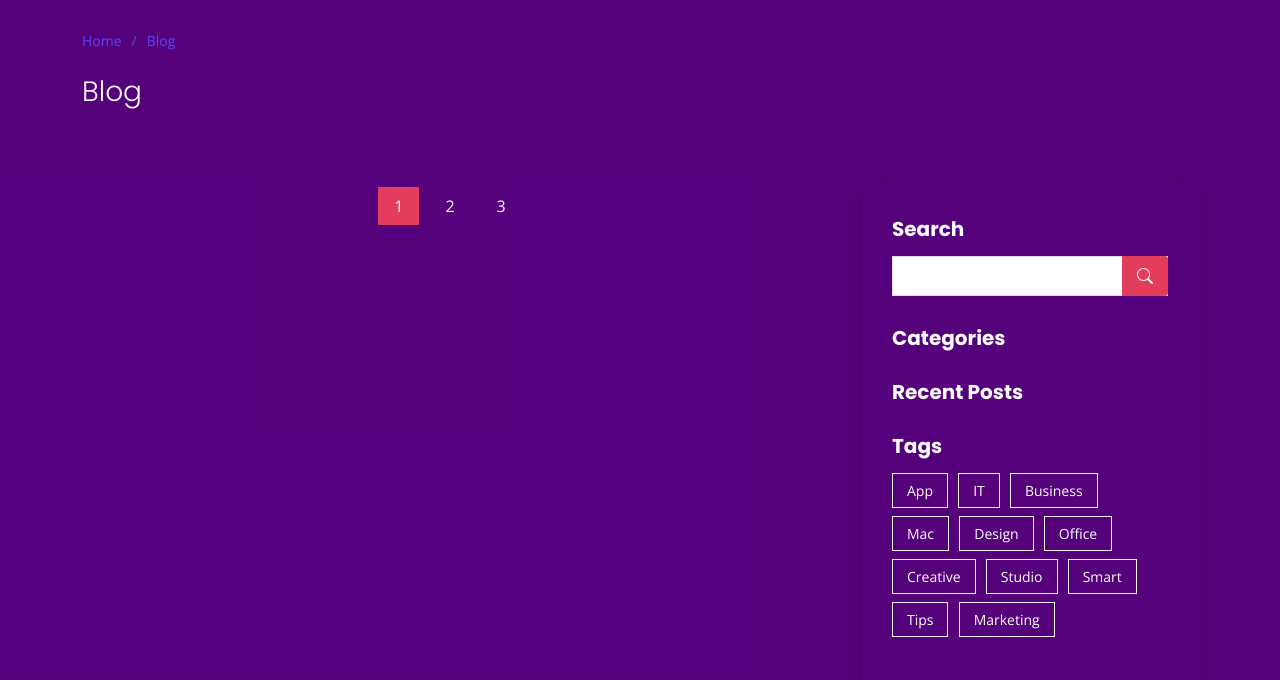
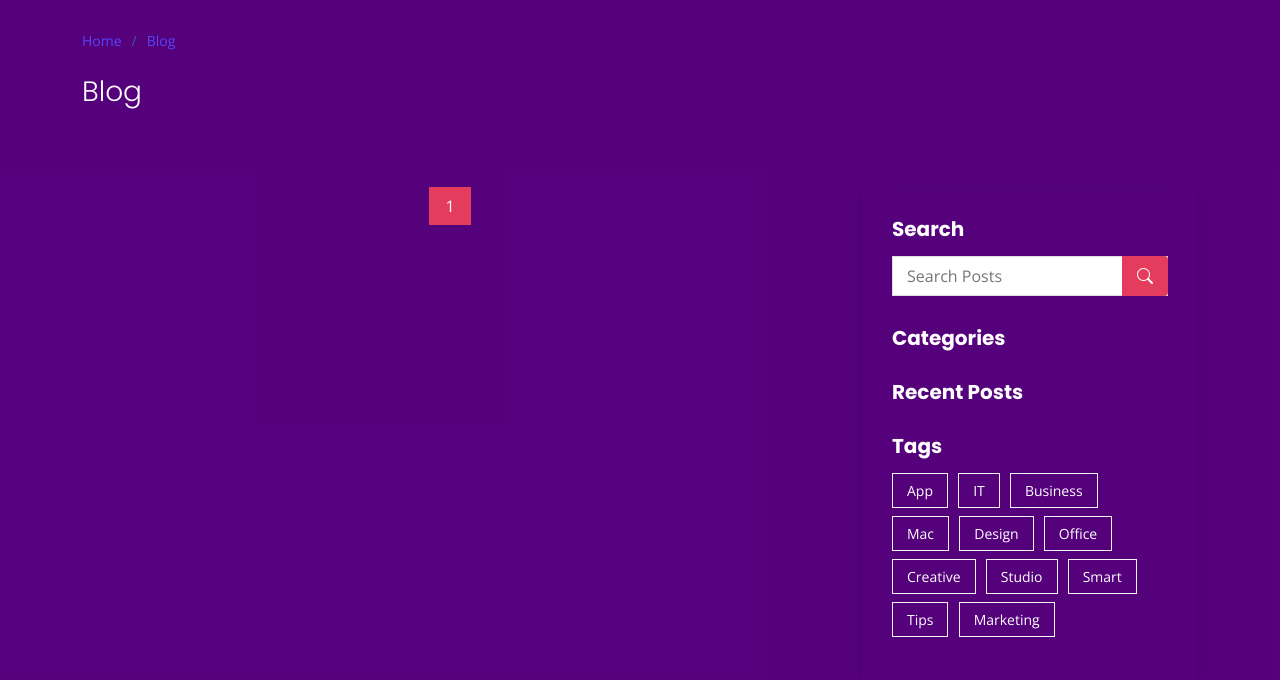
Before and after one commit to Pooriya1998/Main-Website, a Django app: page /blog/ in a window 1280 px wide. Shown: the part 85-765 px from the top of the page. Run offline with Django 3.2, Linux system fonts and the light colour scheme; data that the repository does not hold is empty; some libraries are stand-ins or nearby versions.

Commit message:
1. Setting the pagination section in the blog 2. Adjusting the search section in the blog 3. Setting the filtering section based on the author in the blog 4. Updating the view section in the blog

```diff
--- a/blog/urls.py
+++ b/blog/urls.py
@@ -6,5 +6,7 @@ app_name = 'blog'
 urlpatterns = [
     path('', blog_view, name='index'),
     path('<int:pid>', blog_single_view, name='single'),
-    path('category/<str:cat_name>/', blog_category_view, name='category'),
+    path('category/<str:cat_name>/', blog_view, name='category'),
+    path('author/<str:author_username>/', blog_view, name='author'),
+    path('search/', blog_search, name='search'),
 ]
--- a/blog/views.py
+++ b/blog/views.py
@@ -1,33 +1,47 @@
 from django.shortcuts import render, get_object_or_404
 from blog.models import Post, Category
+from django.core.paginator import Paginator, EmptyPage, PageNotAnInteger
 from blog.management import *
 import datetime
 
 
-def blog_view(request):
-
+def blog_view(request, **kwargs):
+    global page_number
     check_status()
 
-    published_posts = Post.objects.exclude(published_date__gt=datetime.datetime.now())
+    posts = Post.objects.exclude(published_date__gt=datetime.datetime.now())
+    if kwargs.get('cat_name') is not None:
+        posts = posts.filter(category__name=kwargs['cat_name'])
+    if kwargs.get('author_username') is not None:
+        posts = posts.filter(author__username=kwargs['author_username'])
+    posts = Paginator(posts, 3)
+
+    try:
+        page_number = request.GET.get('page')
+        posts = posts.get_page(page_number)
+    except PageNotAnInteger:
+        posts = posts.get_page(1)
+    except EmptyPage:
+        posts = posts.get_page(1)
+
     all_cats = Category.objects.all()
-
-    context = {'posts': published_posts, 'all_cats': all_cats}
+    context = {'posts': posts, 'all_cats': all_cats}
     return render(request, 'blog/blog.html', context)
 
 
 def blog_single_view(request, pid):
-
     add_counted_views(pid)
-
     post = get_object_or_404(Post, pk=pid, status=1)
     all_cats = Category.objects.all()
-
     context = {'post': post, 'all_cats': all_cats}
     return render(request, 'blog/blog-single.html', context)
 
 
-def blog_category_view(request, cat_name):
+def blog_search(request):
     posts = Post.objects.filter(status=1)
-    posts = posts.filter(category__name=cat_name)
+    if request.method == 'GET':
+        if s := request.GET.get('s'):
+            posts = posts.filter(content__contains=s)
+
     context = {'posts': posts}
     return render(request, 'blog/blog.html', context)
--- a/templates/blog/blog-blog-section.html
+++ b/templates/blog/blog-blog-section.html
@@ -41,9 +41,13 @@
 
             <div class="blog-pagination">
               <ul class="justify-content-center">
-                <li class="active"><a href="#">1</a></li>
-                <li><a href="#">2</a></li>
-                <li><a href="#">3</a></li>
+                {% for i in posts.paginator.page_range %}
+                {% if posts.number == i %}
+                  <li class="active"><a href="?page={{i}}">{{i}}</a></li>
+                {% else %}
+                  <li><a href="?page={{i}}">{{i}}</a></li>
+                {% endif %}
+                {% endfor %}
               </ul>
             </div>
 
--- a/templates/blog/blog-blog-sidebar.html
+++ b/templates/blog/blog-blog-sidebar.html
@@ -6,8 +6,8 @@
 
               <h3 class="sidebar-title">Search</h3>
               <div class="sidebar-item search-form">
-                <form action="">
-                  <input type="text">
+                <form action="{% url 'blog:search' %}" method="get">
+                  <input placeholder="Search Posts" name="s" type="text">
                   <button type="submit"><i class="bi bi-search"></i></button>
                 </form>
               </div><!-- End sidebar search formn-->
--- a/templates/blog/blog-single.html
+++ b/templates/blog/blog-single.html
@@ -79,7 +79,7 @@
 
               <div class="entry-meta">
                 <ul>
-                  <li class="d-flex align-items-center"><i class="bi bi-person"></i> <a>{{post.author.get_full_name}}</a></li>
+                  <li class="d-flex align-items-center"><i class="bi bi-person"></i> <a href="{% url 'blog:author' author_username=post.author.username %}">{{post.author.get_full_name}}</a></li>
                   <li class="d-flex align-items-center"><i class="bi bi-clock"></i> <a><time datetime="{{post.published_date}}">{{post.published_date|date:"d M Y"}}</time></a></li>
                   <li class="d-flex align-items-center"><i class="bi bi-person"></i> <a>{{post.counted_views}} Views</a></li>
                   <li class="d-flex align-items-center"><i class="bi bi-chat-dots"></i> <a>12 Comments</a></li>
--- a/templates/blog/blog-writter.html
+++ b/templates/blog/blog-writter.html
@@ -2,7 +2,7 @@
 <div class="blog-author d-flex align-items-center">
   <img src="{% static 'img/blog/blog-author.jpg' %}" class="rounded-circle float-left" alt="">
   <div>
-    <h4>{{post.author.get_full_name}}</h4>
+    <h4><a href="{% url 'blog:author' author_username=post.author.username %}">{{post.author.get_full_name}}<a/></h4>
     <div class="social-links">
       <a href="https://twitters.com/#"><i class="bi bi-twitter"></i></a>
       <a href="https://facebook.com/#"><i class="bi bi-facebook"></i></a>
```
Also changed, not shown: other parts of templates/blog/blog-blog-section.html (+1 -1 lines).
